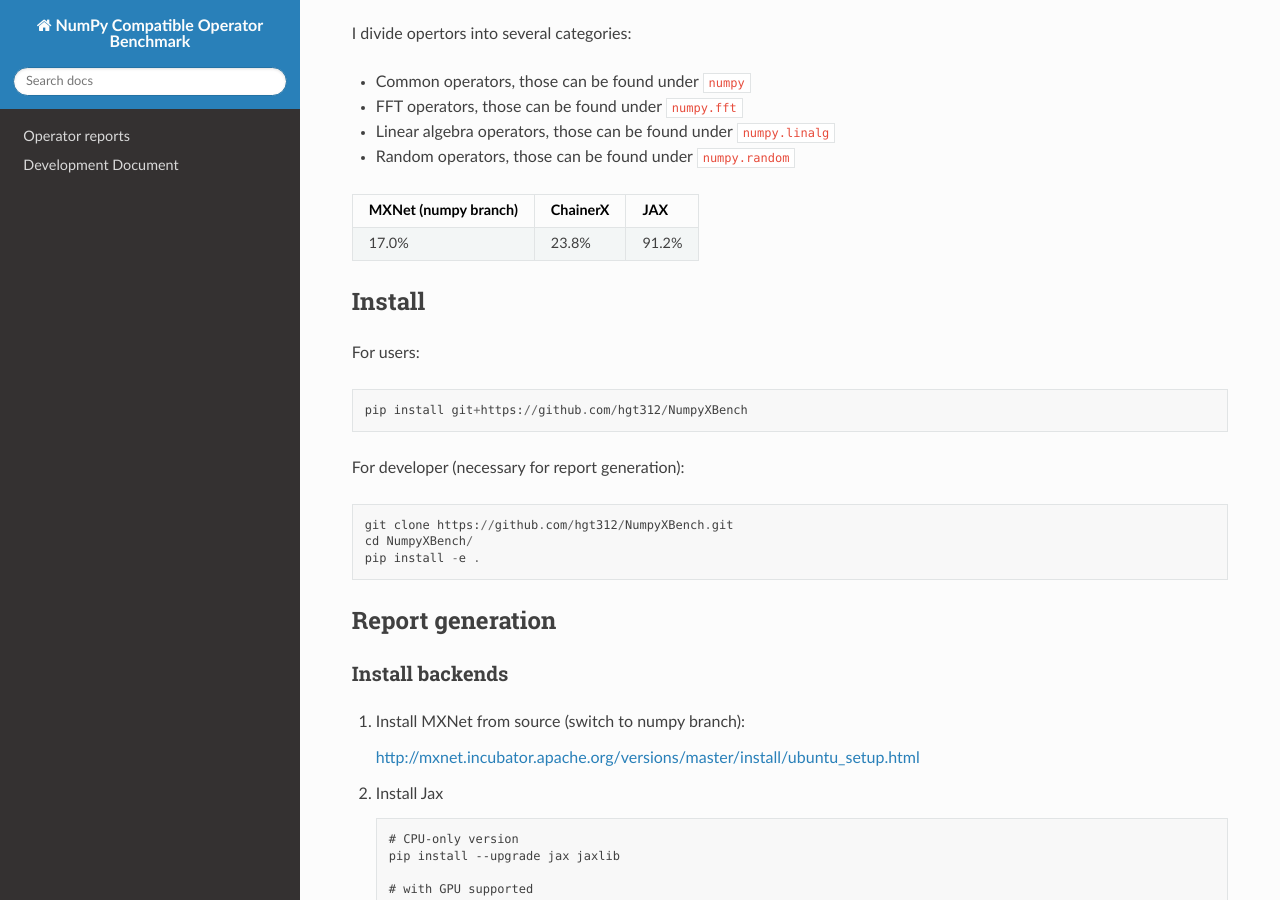
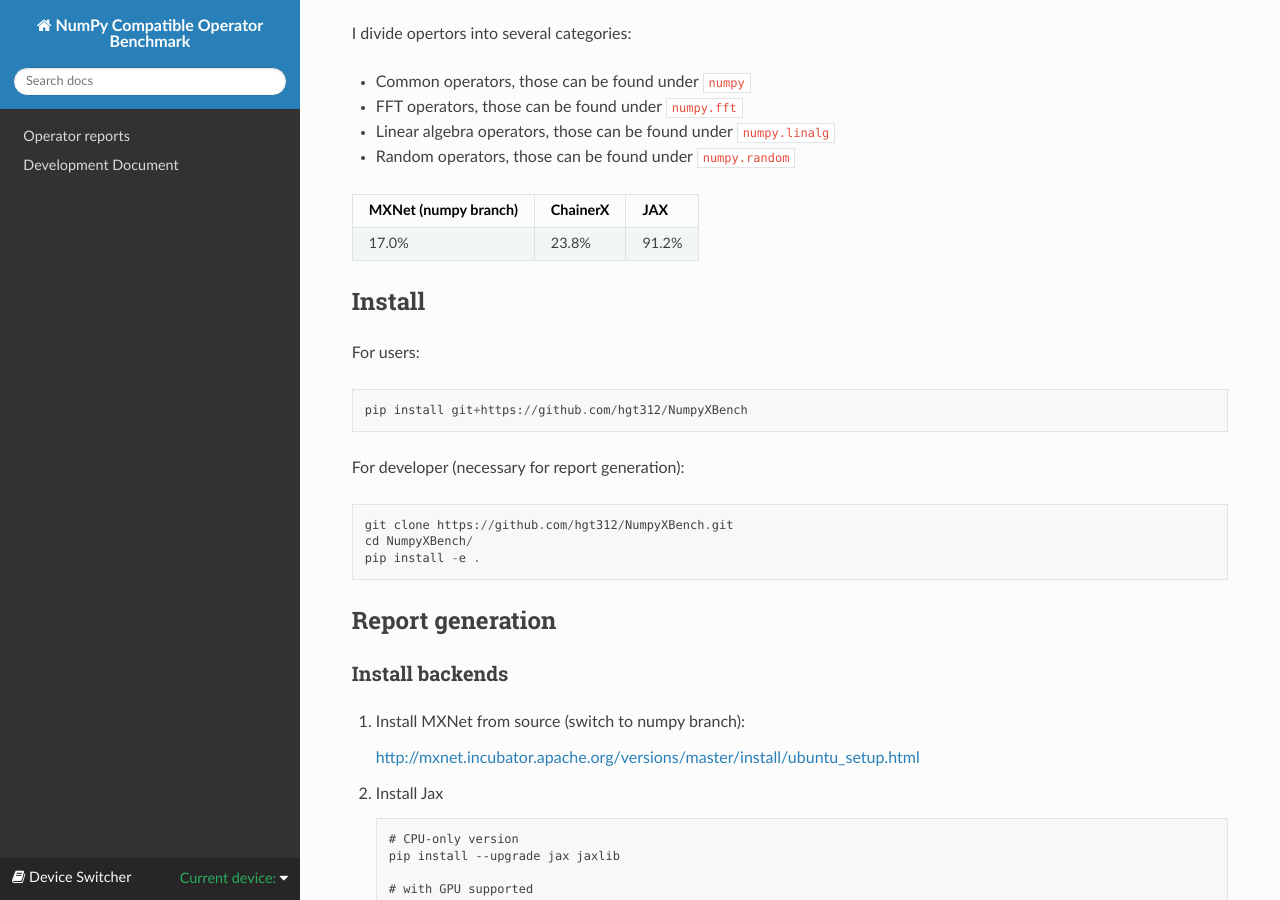
Before and after one commit to hgt312/NumpyXBench, a Sphinx documentation site: the page built from doc/index.rst, in a window 1280 px wide and 900 px high, scrolled down 598 px. Built offline with Sphinx 7.4.7 and the Read the Docs theme 2.0.0, drawn with Linux system fonts in a browser that asks for light colours; pages that are not in the unit, such as notebooks, are missing from menus.

Commit message:
add device switcher rendering in sidebar

```diff
--- /dev/null
+++ b/doc/_templates/versions.html
@@ -0,0 +1,14 @@
+<div class="rst-versions" data-toggle="rst-versions" role="note" aria-label="versions">
+    <span class="rst-current-version" data-toggle="rst-current-version">
+        <span class="fa fa-book"> Device Switcher</span>
+        Current device: {{ current_device }}
+        <span class="fa fa-caret-down"></span>
+    </span>
+    <div class="rst-other-versions">
+        <dl>
+            <dt>Devices</dt>
+            <dd><a href="./">CPU</a></dd>
+            <dd><a href="gpu/">GPU</a></dd>
+        </dl>
+    </div>
+</div>
--- a/doc/conf.py
+++ b/doc/conf.py
@@ -97,7 +97,10 @@
 # default: ``['localtoc.html', 'relations.html', 'sourcelink.html',
 # 'searchbox.html']``.
 #
-# html_sidebars = {}
+html_sidebars = {
+   '**': ['localtoc.html', 'relations.html', 'sourcelink.html',
+          'searchbox.html', 'versions.html']
+}
 
 
 # -- Options for HTMLHelp output ---------------------------------------------
```
